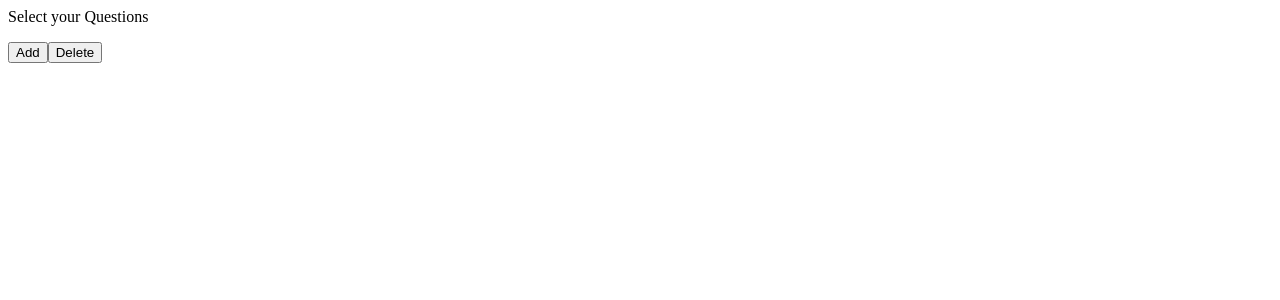
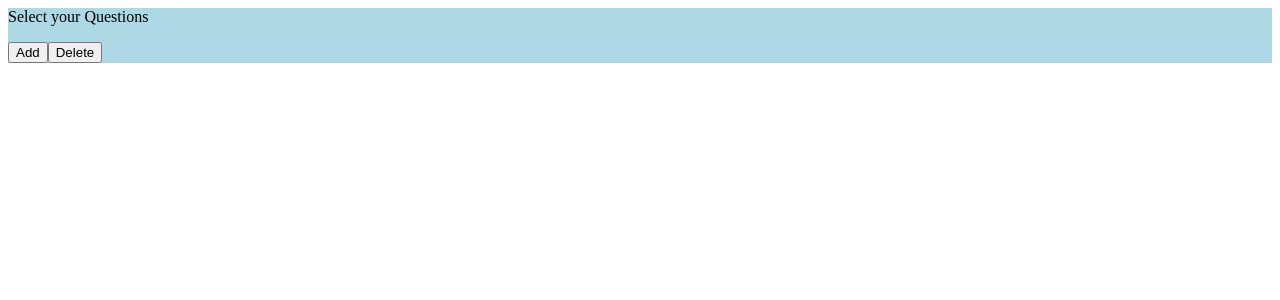
Before and after one commit to maharjunm/reactApp, a React app: page / in a window 1280 px wide. Shown: the top 300 px of the page. Built offline with nearby package versions, Linux system fonts and the light colour scheme.

Commit message:
Maharjun | Setup for scss for application

```diff
--- a/App.jsx
+++ b/App.jsx
@@ -1,6 +1,7 @@
 import React, {Component} from 'react';
 import LeftPanel from "./js/components/LeftPanel";
 import {forEach} from 'underscore';
+import './js/components/App.scss';
 export default class App extends Component {
 
     constructor(props) {
--- /dev/null
+++ b/js/components/App.scss
@@ -0,0 +1,3 @@
+.panel--left {
+  background: lightblue;
+}
--- a/package.json
+++ b/package.json
@@ -22,6 +22,7 @@
   "homepage": "https://github.com/cichy/react-flux-architecture-es6#readme",
   "dependencies": {
     "flux": "^3.1.2",
+    "node-sass": "^4.9.2",
     "prop-types": "^15.6.2",
     "react": "^15.4.2",
     "react-dom": "^15.4.2",
--- a/webpack.config.js
+++ b/webpack.config.js
@@ -13,12 +13,17 @@ module.exports = {
         rules: [
             {
                 test: /\.jsx?$/,
-                exclude:/(node_modules|bower_components)/,
+                exclude: /(node_modules|bower_components)/,
                 loader: 'babel-loader',
                 query: {
                     presets: ['es2015', 'react']
                 }
+            },
+            {
+                test: /\.scss$/,
+                use: ['style-loader', 'css-loader', 'sass-loader']
             }
+
         ]
     }
 
```
Also changed, not shown: 1 other file (tests, documents, lock files or other folders).
